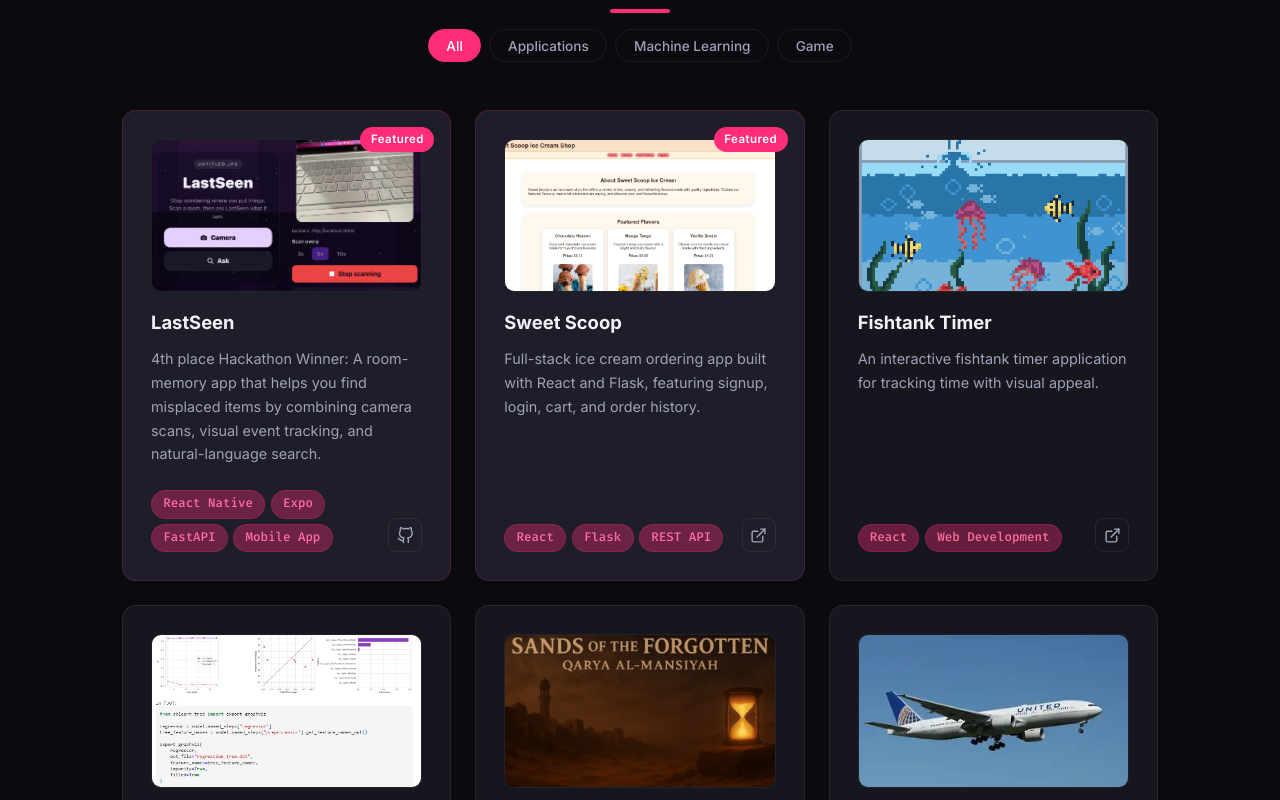
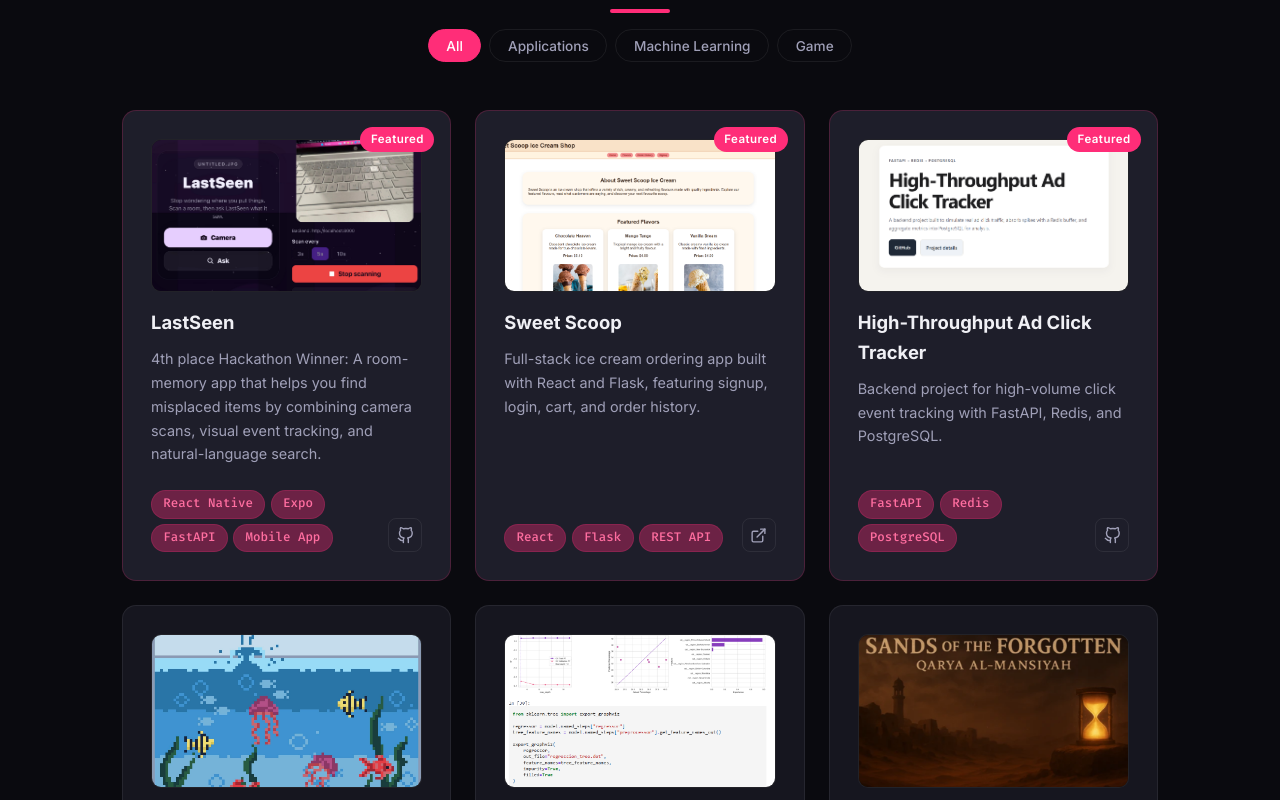
Before and after one commit to madihaisawesome/New-Website, a React (Vite) app: page / in a window 1280 px wide. Shown: the part 960-1760 px from the top of the page. Built offline with nearby package versions, Linux system fonts and the light colour scheme.

Commit message:
Shorten project description

```diff
--- a/src/components/Projects/Projects.jsx
+++ b/src/components/Projects/Projects.jsx
@@ -22,6 +22,17 @@ const projects = [
     tags: ['React', 'Flask', 'REST API'],
     github: null,
     live: 'https://sweet-scoop-6mpps17c3-madihaisawesomes-projects.vercel.app/',
+    category: 'Applications',
+    featured: true,
+  },
+  {
+    title: 'High-Throughput Ad Click Tracker',
+    image: '/projects/adclicker.png',
+    description:
+      'Backend project for high-volume click event tracking with FastAPI, Redis, and PostgreSQL.',
+    tags: ['FastAPI', 'Redis', 'PostgreSQL'],
+    github: 'https://github.com/madihaisawesome/High-Throughput-Ad-Click-Tracker.git',
+    live: null,
     category: 'Applications',
     featured: true,
   },
```
Also changed, not shown: public/projects/adclicker.png (added).
